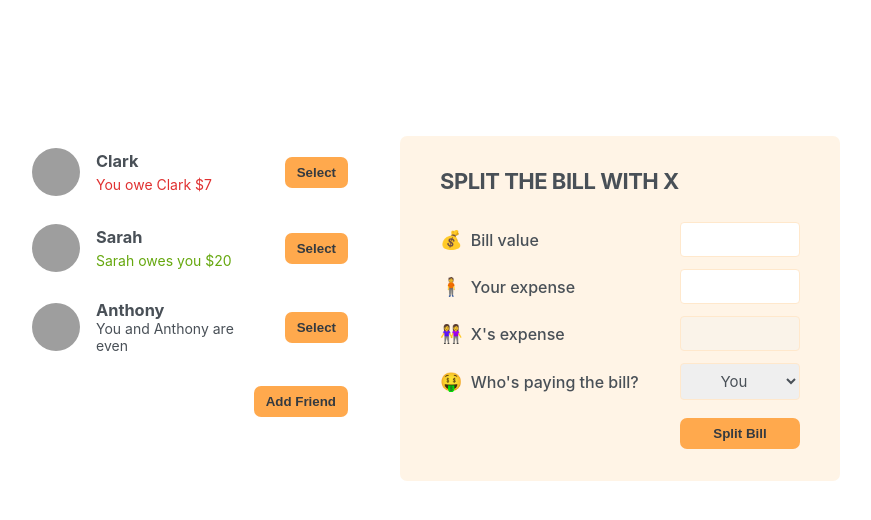
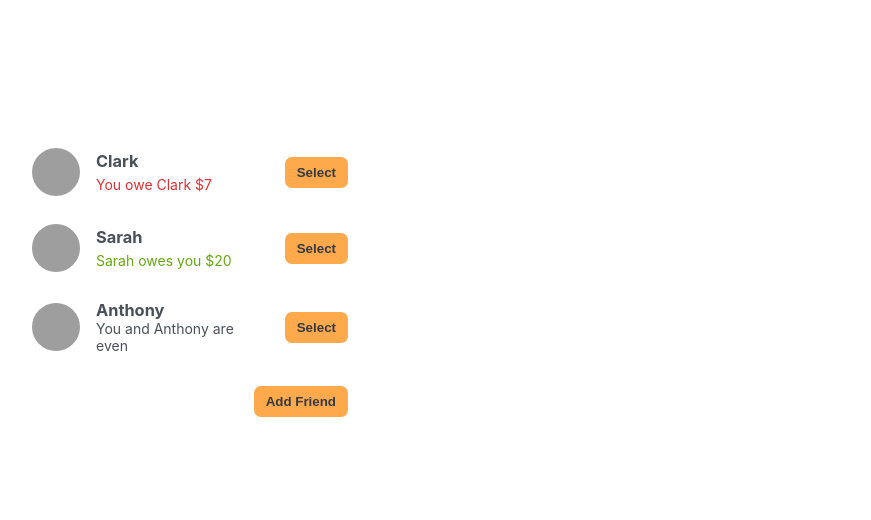
Before and after one commit to cardo1011/eat-n-split, a React (Create React App) app: page / in a window 1280 px wide. Shown: the top 520 px of the page, without its empty margins (210-1081 px from the left). Built offline with nearby package versions, Linux system fonts and the light colour scheme; grey boxes are pictures that could not be loaded.

Commit message:
added ability to be able to select friend i want to split a bill with and update FormSplitBill with corresponding friend's name

```diff
--- a/src/App.js
+++ b/src/App.js
@@ -24,6 +24,7 @@ const initialFriends = [
 export default function App() {
   const [showAddFriend, setShowAddFriend] = useState(false);
   const [friends, setFriends] = useState([...initialFriends]);
+  const [selectedFriend, setSelectedFriend] = useState(null);
 
   function handleShowAddfriend() {
     setShowAddFriend((show) => !show);
@@ -34,34 +35,48 @@ export default function App() {
     setShowAddFriend(false);
   }
 
+  function handleSelection(friend) {
+    setSelectedFriend((cur) => (cur?.id === friend.id ? null : friend));
+  }
+
   return (
     <div className="app">
       <div className="sidebar">
-        <FriendsList friends={friends} />
+        <FriendsList
+          friends={friends}
+          onSelection={handleSelection}
+          selectedFriend={selectedFriend}
+        />
 
         {showAddFriend && <FormAddFriend onAddFriend={handleAddFriend} />}
         <Button onClick={() => handleShowAddfriend()}>
           {showAddFriend === true ? "Close" : "Add Friend"}
         </Button>
       </div>
-      <FormSplitBill />
+      {selectedFriend && <FormSplitBill selectedFriend={selectedFriend} />}
     </div>
   );
 }
 
-function FriendsList({ friends }) {
+function FriendsList({ friends, onSelection, selectedFriend }) {
   return (
     <ul>
       {friends.map((friend) => (
-        <Friend friendObj={friend} key={friend.id} />
+        <Friend
+          friendObj={friend}
+          key={friend.id}
+          onSelection={onSelection}
+          selectedFriend={selectedFriend}
+        />
       ))}
     </ul>
   );
 }
 
-function Friend({ friendObj }) {
+function Friend({ friendObj, onSelection, selectedFriend }) {
+  const isSelected = selectedFriend?.id === friendObj.id;
   return (
-    <li>
+    <li className={isSelected ? "selected" : ""}>
       <img src={friendObj.image} alt={friendObj.name} />
       <h3>{`${friendObj.name}`}</h3>
       {friendObj.balance < 0 && (
@@ -75,7 +90,9 @@ function Friend({ friendObj }) {
         </p>
       )}
       {friendObj.balance === 0 && <p>You and {friendObj.name} are even</p>}
-      <Button>Select</Button>
+      <Button onClick={() => onSelection(friendObj)}>
+        {isSelected ? "Close" : "Select"}
+      </Button>
     </li>
   );
 }
@@ -130,23 +147,23 @@ function FormAddFriend({ onAddFriend }) {
   );
 }
 
-function FormSplitBill() {
+function FormSplitBill({ selectedFriend }) {
   return (
     <form className="form-split-bill">
-      <h2>Split the bill with X</h2>
+      <h2>{`Split the bill with ${selectedFriend.name}`}</h2>
       <label>💰 Bill value</label>
       <input type="text" />
 
       <label>🧍 Your expense</label>
       <input type="text" />
 
-      <label>👭 X's expense</label>
+      <label>👭 {`${selectedFriend.name}'s expense`}</label>
       <input type="text" disabled />
 
       <label>🤑 Who's paying the bill?</label>
       <select>
         <option value="user">You</option>
-        <option value="friend">X</option>
+        <option value="friend">{`${selectedFriend.name}`}</option>
       </select>
 
       <Button>Split Bill</Button>
```
